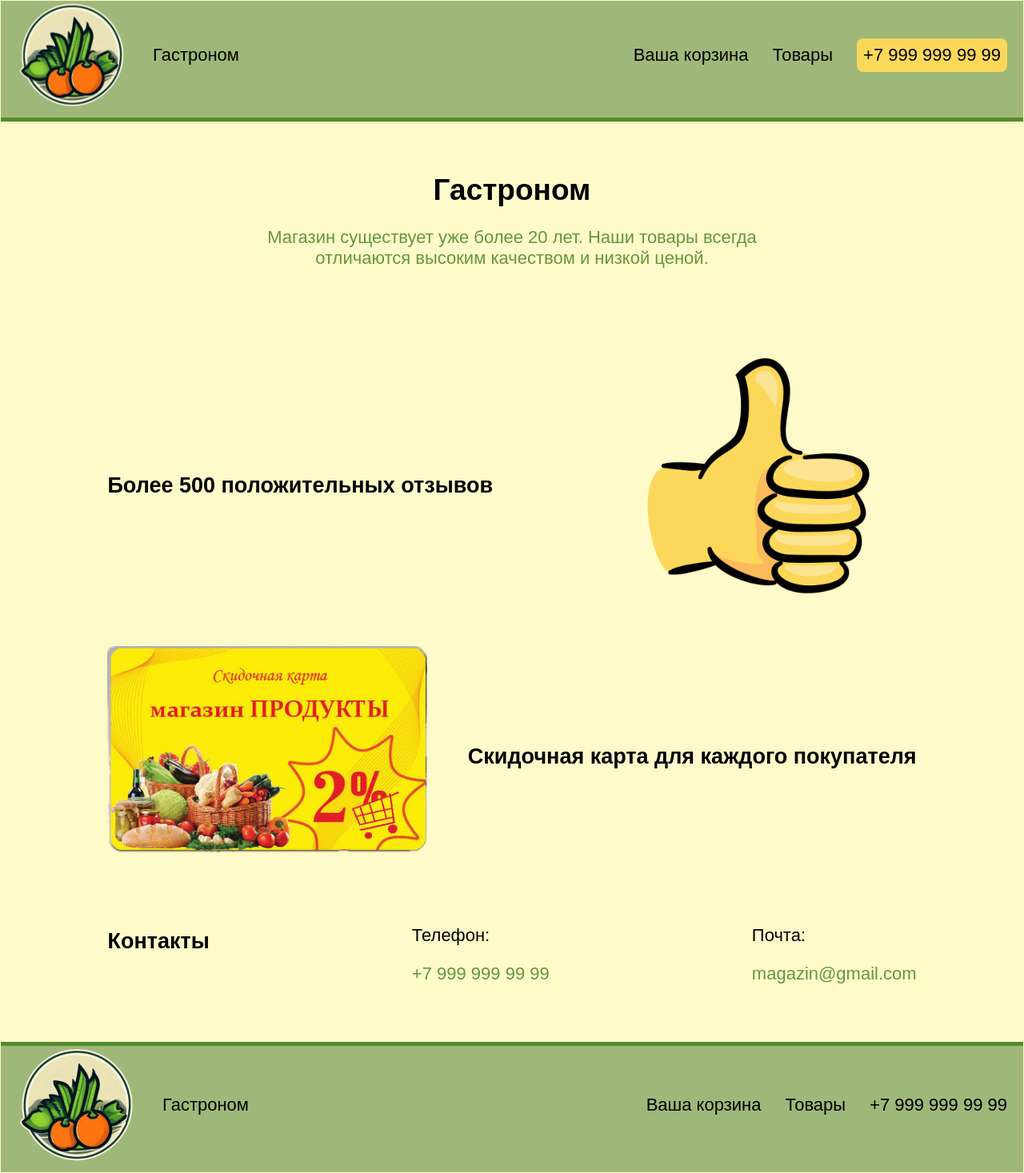
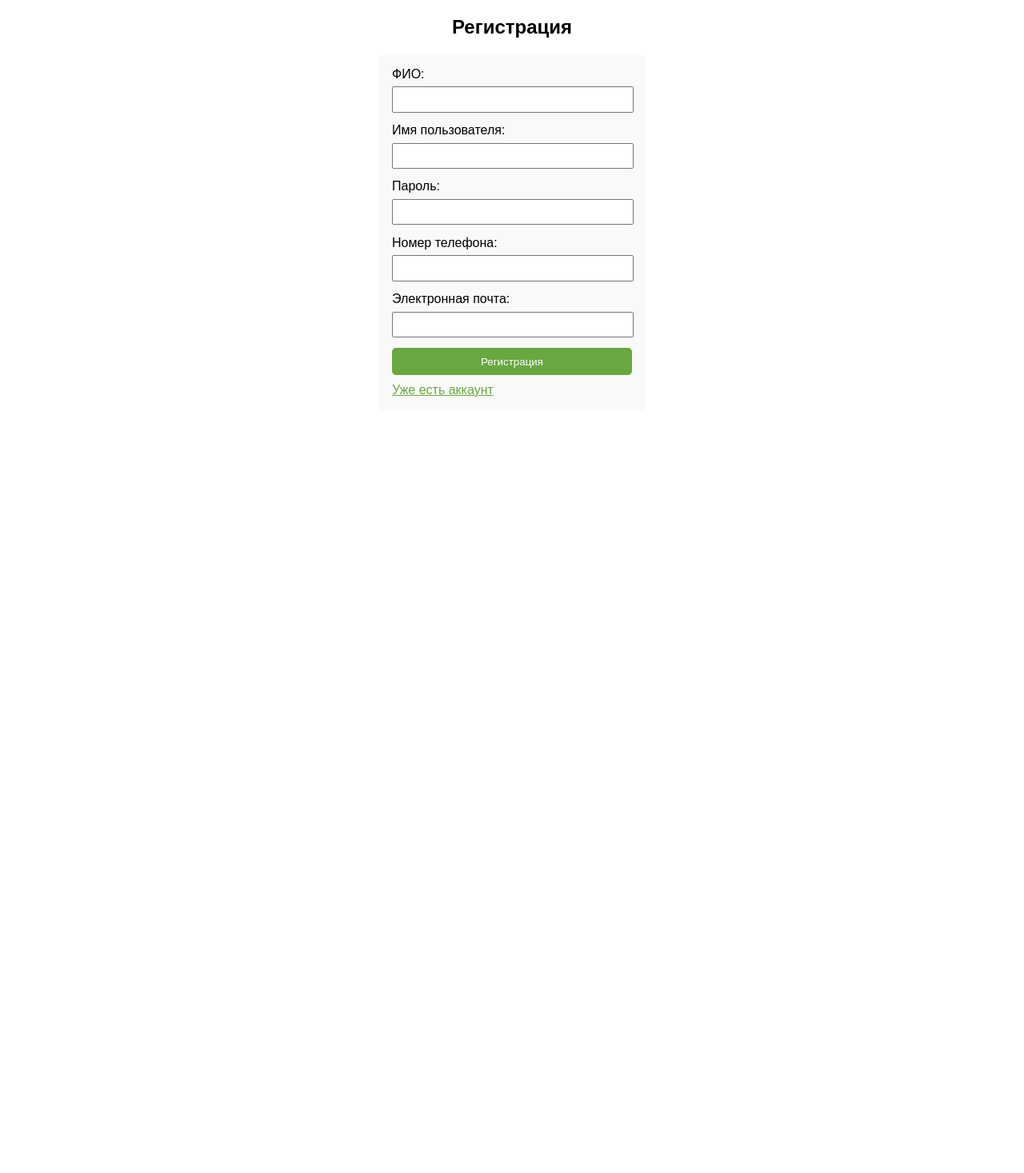
Before and after one commit to Asyaaaaaaaa/GroceriesShop.github.io, a PHP site: page / in a window 1280 px wide. Shown: the whole page at 80% size. After the commit the page ends 496 px from the top, so only its background shows below. Run offline with PHP 8.4, Linux system fonts and the light colour scheme.

Commit message:
Add files via upload

```diff
--- a/admin.php
+++ b/admin.php
@@ -22,7 +22,7 @@ if ($_SESSION['user_id'] != 1) {
 <header>
     <div class="left-side">
         <img src="icon.png" class="logo">
-        <a href="index.html"> Гастроном </a>
+        <a href="main.html"> Гастроном </a>
     </div>
 
     <div class="right-side">
--- a/cart.php
+++ b/cart.php
@@ -23,7 +23,7 @@ $user_id = $_SESSION['user_id'];
 <header>
     <div class="left-side">
         <img src="icon.png" class="logo">
-        <a href="index.html"> Гастроном </a>
+        <a href="main.html"> Гастроном </a>
     </div>
 
     <div class="right-side">
@@ -66,11 +66,11 @@ $user_id = $_SESSION['user_id'];
     <footer>
         <div class="left-side">
             <img src="icon.png">
-            <a href="index.html"> Гастроном </a>
+            <a href="main.html"> Гастроном </a>
         </div>
 
         <div class="right-side">
-            <a href="index2.html">Оформить карту</a>
+            <a href="index2.html">Ваша корзина</a>
             <a href="index3.html">Товары</a>
             <p> +7 999 999 99 99</p>
         </div>
--- a/index.html
+++ b/index.html
@@ -1,66 +1,30 @@
 <!DOCTYPE html>
 <html lang="ru">
-<meta charset="UTF-8">
-<meta http-equiv= "x-ua-compatible" content= "ie=edge">
 <head>
-<link href="style.css" rel="stylesheet">
+    <meta charset="UTF-8">
+    <title>Регистрация</title>
+    <link rel="stylesheet" href="styles.css">
 </head>
+<body>
+    <h2>Регистрация</h2>
+    <form action="php/register.php" method="post">
+        <label for="fullname">ФИО:</label>
+        <input type="text" id="fullname" name="fullname" required><br>
 
-<body>
-    <style> body {font-family: Arial, sans-serif;} </style>
-    <header>
-    <div class="left-side">
-        <img src="icon.png" class="logo">
-        <a href="index.html"> Гастроном </a>
-    </div>
+        <label for="username">Имя пользователя:</label>
+        <input type="text" id="username" name="username" required><br>
 
-    <div class="right-side">
-        <a href="cart.php">Ваша корзина</a>
-        <a href="products.php">Товары</a>
-        <p class="phone-col"> +7 999 999 99 99</p>
-    </div>
-    </header>
-    <main>
+        <label for="password">Пароль:</label>
+        <input type="password" id="password" name="password" required><br>
 
-        <div class="welcome-text">
-            <h1> Гастроном</h1>
-            <p> Магазин существует уже более 20 лет. Наши товары всегда отличаются
-                высоким качеством и низкой ценой.</p>
-        </div>
+        <label for="phone">Номер телефона:</label>
+        <input type="text" id="phone" name="phone" required><br>
 
-        <div class="advantages">
-            <div class="adv-1">
-                <p>Более 500 положительных отзывов </p>
-                <img src="klass.png">
-            </div>
-            <div class="adv-2">
-                <img src="card.png">
-                <p>Скидочная карта для каждого покупателя</p>
-            </div>
-        </div>
+        <label for="email">Электронная почта:</label>
+        <input type="email" id="email" name="email" required><br>
 
-        <div class="contacts">
-            <p class="bold-text">Контакты</p>
-            <div class="phone">
-                <p>Телефон:</p>
-                <p class="green-text">+7 999 999 99 99</p>
-            </div>
-            <div class="email">
-                <p>Почта:</p>
-                <p class="green-text">magazin@gmail.com</p>
-            </div>
-        </div>
-    </main>
-    <footer>
-        <div class="left-side">
-            <img src="icon.png">
-            <a href="index.html"> Гастроном </a>
-        </div>
-
-        <div class="right-side">
-            <a href="cart.php">Ваша корзина</a>
-            <a href="products.php">Товары</a>
-            <p> +7 999 999 99 99</p>
-        </div>
-    </footer>
+        <input type="submit" value="Регистрация">
+        <div class="for-a"><a href="login.html">Уже есть аккаунт</a></div>
+    </form>
 </body>
+</html>
--- a/products.php
+++ b/products.php
@@ -17,7 +17,7 @@ session_start();
 <header>
     <div class="left-side">
         <img src="icon.png" class="logo">
-        <a href="index.html"> Гастроном </a>
+        <a href="main.html"> Гастроном </a>
     </div>
 
     <div class="right-side">
@@ -58,11 +58,11 @@ session_start();
     <footer>
         <div class="left-side">
             <img src="icon.png">
-            <a href="index.html"> Гастроном </a>
+            <a href="main.html"> Гастроном </a>
         </div>
 
         <div class="right-side">
-            <a href="index2.html">Оформить карту</a>
+            <a href="index2.html">Ваша корзина</a>
             <a href="index3.html">Товары</a>
             <p> +7 999 999 99 99</p>
         </div>
```
Also changed, not shown: main.html (added, +66 -0 lines).
